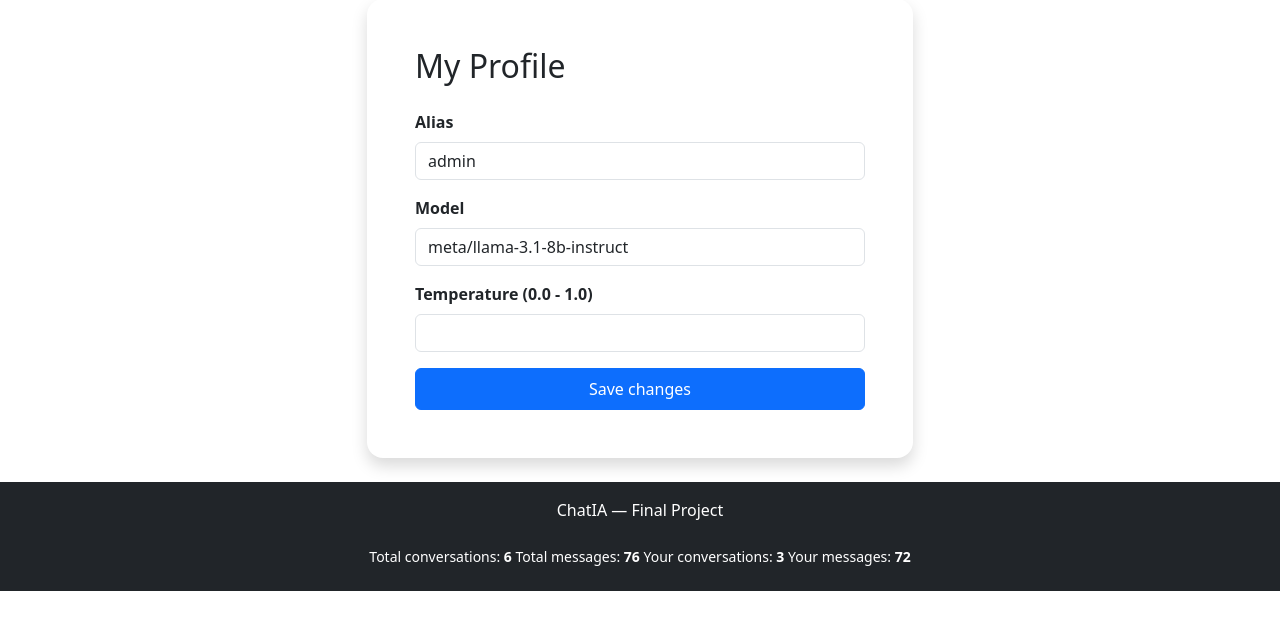
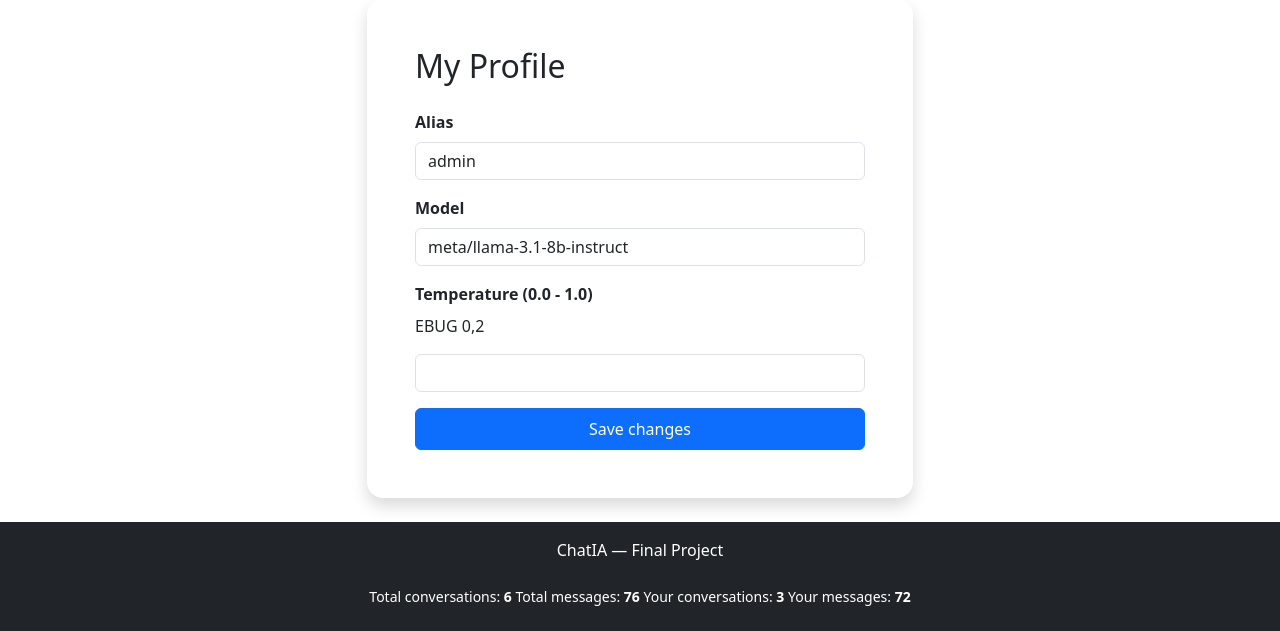
Before and after one commit to molilobo/final-chatia, a Django app: page /perfil/ in a window 1280 px wide. Shown: the part 339-970 px from the top of the page. Before the commit the page ends 930 px from the top, so only its background shows below. Run offline with Django 5.2, Linux system fonts and the light colour scheme; a user stored in the database is signed in; data comes from the database, SQL or seed files in the repository; some libraries are stand-ins or nearby versions.

Commit message:
Update perfil.html

```diff
--- a/chat/templates/chat/perfil.html
+++ b/chat/templates/chat/perfil.html
@@ -21,6 +21,7 @@
                     </div>
                     <div class="mb-3">
                         <label class="form-label fw-semibold">{% trans "Temperature (0.0 - 1.0)" %}</label>
+                        <p>EBUG {{ perfil.temperatura }}</p>
                         <input type="number" name="temperatura" class="form-control"
                                step="0.1" min="0" max="1" value="{{ perfil.temperatura }}">
                     </div>
```
